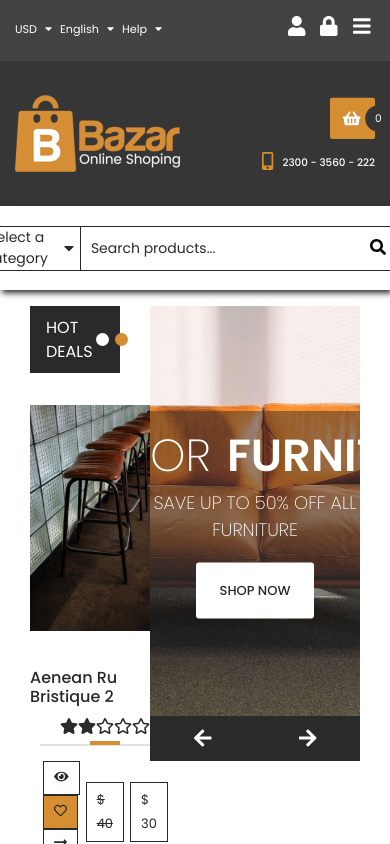
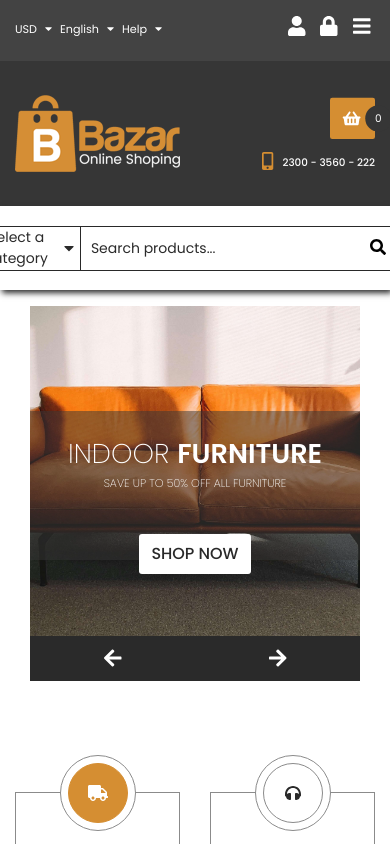
Before and after one commit to matwjablonski/kodilla-wdp-2409-01, a React (Create React App) app: page / in a window 390 px wide. Shown: the top 844 px of the page. Built offline with nearby package versions, Linux system fonts and the light colour scheme.

Commit message:
Worksave

```diff
--- a/src/components/features/CurrentSale/CurrentSale.js
+++ b/src/components/features/CurrentSale/CurrentSale.js
@@ -4,6 +4,7 @@ import styles from './CurrentSale.module.scss';
 import Button from '../../common/Button/Button';
 import { FontAwesomeIcon } from '@fortawesome/react-fontawesome';
 import { faArrowRight, faArrowLeft } from '@fortawesome/free-solid-svg-icons';
+import Swipeable from '../Swipeable/Swipeable';
 
 class CurrentSale extends React.Component {
   state = {
@@ -38,6 +39,10 @@ class CurrentSale extends React.Component {
     return (
       <div className={styles.root}>
         <div className={styles.currentSalesContainer}>
+          <Swipeable
+            leftAction={() => this.handleDealPageChange(activeSalePage - 1)}
+            rightAction={() => this.handleDealPageChange(activeSalePage + 1)}
+          >
             <div
               className={`${styles.contentContainer} ${
                 fading ? styles.fadeOut : styles.fadeIn
@@ -67,6 +72,7 @@ class CurrentSale extends React.Component {
                   </div>
                 ))}
             </div>
+          </Swipeable>
           <div className={styles.navigation}>
             <Button
               variant='small'
@@ -77,7 +83,7 @@ class CurrentSale extends React.Component {
                 this.handleDealPageChange(activeSalePage - 1);
               }}
             >
-              <FontAwesomeIcon icon={faArrowLeft}></FontAwesomeIcon>
+              <FontAwesomeIcon icon={faArrowLeft} />
             </Button>
             <Button
               variant='small'
@@ -88,7 +94,7 @@ class CurrentSale extends React.Component {
                 this.handleDealPageChange(activeSalePage + 1);
               }}
             >
-              <FontAwesomeIcon icon={faArrowRight}></FontAwesomeIcon>
+              <FontAwesomeIcon icon={faArrowRight} />
             </Button>
           </div>
         </div>
--- a/src/components/features/CurrentSale/CurrentSale.module.scss
+++ b/src/components/features/CurrentSale/CurrentSale.module.scss
@@ -20,6 +20,9 @@
         position: relative;
         width: 100%;
         height: 410px;
+        @media (max-width: 992px) {
+          height: 330px;
+        }
 
         .photo {
           width: auto;
@@ -59,6 +62,10 @@
               text-transform: uppercase;
               font-size: 45px;
               font-weight: 200;
+              @media (max-width: 992px) {
+                font-size: 170%;
+                margin-right: 0.5rem;
+              }
             }
 
             .textTwo {
@@ -66,6 +73,9 @@
                 text-transform: uppercase;
                 font-size: 45px;
                 font-weight: 600;
+                @media (max-width: 992px) {
+                  font-size: 170%;
+                }
             }
           }
 
@@ -77,6 +87,9 @@
             text-transform: uppercase;
             font-size: 18px;
             font-weight: 200;
+            @media (max-width: 992px) {
+              font-size: 70%;
+            }
           }
 
           .shopNow {
@@ -87,6 +100,10 @@
             color: $darkerGray;
             border-radius: 3px;
             font-weight: 500;
+            @media (max-width: 992px) {
+              font-size: 100%;
+              padding: 0.5rem 0.75rem;
+            }
           }
           .shopNow:hover{
             background-color: $primary;
--- a/src/components/features/HotDeals/HotDeals.js
+++ b/src/components/features/HotDeals/HotDeals.js
@@ -181,11 +181,11 @@ class HotDeals extends React.Component {
                           noHover
                           className={`${styles.prevPrice} ${styles.priceButton}`}
                         >
-                          $ {item.prevPrice}
+                          ${item.prevPrice}
                         </Button>
                       )}
                       <Button noHover variant='small' className={styles.priceButton}>
-                        $ {item.price}
+                        ${item.price}
                       </Button>
                     </div>
                   </div>
--- a/src/components/features/HotDeals/HotDeals.module.scss
+++ b/src/components/features/HotDeals/HotDeals.module.scss
@@ -62,6 +62,9 @@
         overflow: hidden;
         background-color: $white;
         position: relative;
+        @media (max-width: 992px) {
+          height: 220px;
+        }
 
         img {
           max-width: 100%;
@@ -98,6 +101,9 @@
               font-size: 22px;
               margin: 8px 1px 0 1px;
               text-align: center;
+              @media (max-width: 992px) {
+                font-size: 18px;
+              }
             }
 
             h5 {
@@ -105,6 +111,9 @@
               margin: 1px;
               text-align: center;
               text-transform: uppercase;
+              @media (max-width: 992px) {
+                font-size: 10px;
+              }
             }
           }
         }
@@ -122,6 +131,9 @@
         h5 {
           color: $darkerGray;
           font-size: 16px;
+          @media (max-width: 992px) {
+            font-size: 10px;
+          }
         }
 
         .stars {
@@ -164,6 +176,10 @@
           }
           a {
             margin: 0 3px;
+            @media (max-width: 992px) {
+              font-size: 10px;
+              padding: 3px 6px;
+            }
           }
         }
 
@@ -180,6 +196,10 @@
             border: solid 1px $darkerGray;
             transition: background-color 0.25s ease-in-out, color 0.25s ease-in-out;
             margin: 0 3px;
+            @media (max-width: 992px) {
+              font-size: 12px;
+              padding: 3px 4px;
+            }
           }
         }
       }
--- a/src/components/layout/Promoted/Promoted.js
+++ b/src/components/layout/Promoted/Promoted.js
@@ -8,10 +8,10 @@ const Promoted = () => {
     <div className={styles.root}>
       <div className='container'>
         <div className={styles.promotedTab}>
-          <div className='col-4'>
+          <div className={`col-md-4 d-none d-md-flex ${styles.hotDealsComponent}`}>
             <HotDeals />
           </div>
-          <div className='col-8'>
+          <div className={`col-12 col-md-8 ${styles.currentSaleComponent}`}>
             <CurrentSale />
           </div>
         </div>
--- a/src/components/layout/Promoted/Promoted.module.scss
+++ b/src/components/layout/Promoted/Promoted.module.scss
@@ -9,4 +9,9 @@
         flex-direction: row;
         align-items: stretch;
     }
+    @media (max-width: 992px) {
+      .promotedTab{
+        height: 350px;
+      }
+    }
 }
```
Lines whose indentation alone changed are shown as unchanged.
